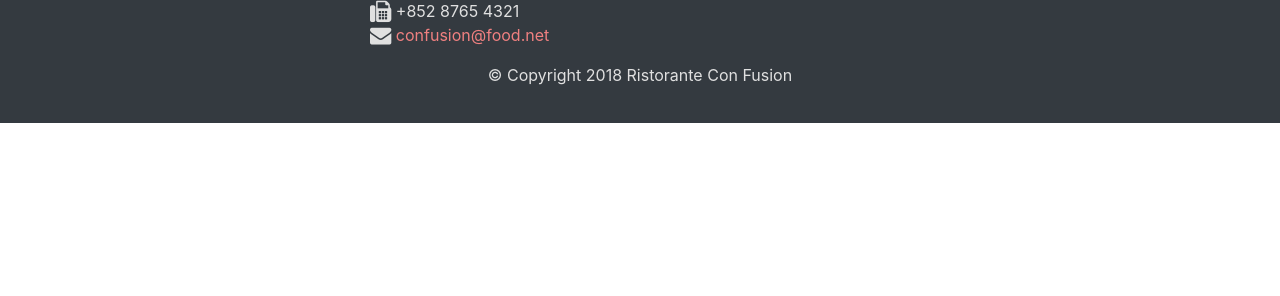
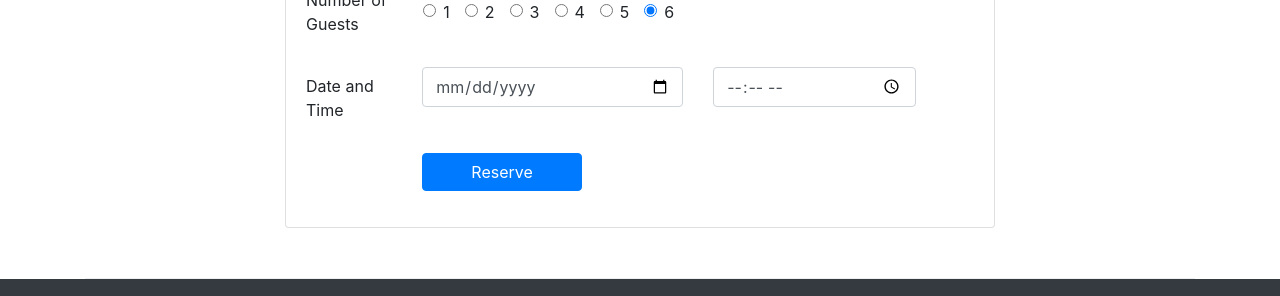
Before and after one commit to Aitfakirali/ConFusion, a website: page index.html in a window 1280 px wide. Shown: the part 1683-1979 px from the top of the page. Before the commit the page ends 1806 px from the top, so only its background shows below. Drawn offline with nearby package versions, Linux system fonts and the light colour scheme.

Commit message:
assignment 2

```diff
--- a/index.html
+++ b/index.html
@@ -18,6 +18,42 @@
       href="node_modules/bootstrap-social/bootstrap-social.css"
     />
     <link rel="stylesheet" href="css/styles.css" />
+    <style>
+      a {
+        color: lightcoral;
+      }
+
+      a:hover {
+        color: #9575cd;
+        text-decoration: none;
+      }
+
+      .flex {
+        display: flex;
+        align-items: flex-start;
+        justify-content: space-around;
+      }
+
+      .link {
+        display: flex;
+        align-items: center;
+        justify-content: center;
+      }
+
+      .navbar-dark {
+        background: #805ac2;
+      }
+
+      .nav-link {
+        display: flex;
+        align-items: center;
+        justify-content: flex-start;
+      }
+      .nav-link > span {
+        font-size: 1.5rem;
+        margin-right: 0.3rem;
+      }
+    </style>
   </head>
 
   <body>
@@ -74,8 +110,13 @@
               your culinary senses!
             </p>
           </div>
-          <div class="col-12 col-sm align-self-center">
-            <img src="img/logo.png" class="img-fluid" alt=""">
+          <div class="col-12 col-sm-6 col-md-3 align-self-center">
+            <img src="img/logo.png" class="img-fluid" alt="" />
+          </div>
+          <div class="col-12 col-sm-6 col-md-3 align-self-center">
+            <a class="btn btn-block btn-warning text-dark" href="#reservation"
+              >Reserve Table</a
+            >
           </div>
         </div>
       </div>
@@ -118,10 +159,12 @@
             <img
               src="img/buffet.png"
               alt="buffet"
-              class="d-flex mr-3 img-thumbnail align-self-center"
+              class="d-flex ml-3 order-last img-thumbnail align-self-center"
             />
-            <div class="media-body">
-              <h2 class="mt-0">Weekend Grand Buffet</h2>
+            <div class="media-body order-first">
+              <h2 class="mt-0">
+                Weekend Grand Buffet <span class="badge badge-danger">NEW</span>
+              </h2>
               <p>
                 Featuring mouthwatering combinations with a choice of five
                 different salads, six enticing appetizers, six main entrees and
@@ -153,6 +196,130 @@
                 world, he specializes in creating mouthwatering Indo-Italian
                 fusion experiences.
               </p>
+            </div>
+          </div>
+        </div>
+      </div>
+      <div class="row row-content align-items-center" id="reservation">
+        <div class="col col-md-8 m-auto">
+          <div class="card">
+            <h3 class="card-header bg-warning fw-bold text-white">
+              Reserve a Table
+            </h3>
+            <div class="card-body">
+              <form>
+                <div class="form-group row align-items-center mb-4">
+                  <p class="col-12 col-sm-2 col-form-label">Number of Guests</p>
+                  <div class="form-check col-auto ml-3">
+                    <input
+                      class="form-check-input"
+                      type="radio"
+                      name="gridRadios"
+                      id="gridRadios1"
+                      value="1"
+                      checked
+                    />
+                    <label class="form-check-label" for="gridRadios1">
+                      1
+                    </label>
+                  </div>
+                  <div class="form-check col-auto">
+                    <input
+                      class="form-check-input"
+                      type="radio"
+                      name="gridRadios"
+                      id="gridRadios1"
+                      value="2"
+                      checked
+                    />
+                    <label class="form-check-label" for="gridRadios1">
+                      2
+                    </label>
+                  </div>
+                  <div class="form-check col-auto">
+                    <input
+                      class="form-check-input"
+                      type="radio"
+                      name="gridRadios"
+                      id="gridRadios1"
+                      value="3"
+                      checked
+                    />
+                    <label class="form-check-label" for="gridRadios1">
+                      3
+                    </label>
+                  </div>
+                  <div class="form-check col-auto">
+                    <input
+                      class="form-check-input"
+                      type="radio"
+                      name="gridRadios"
+                      id="gridRadios1"
+                      value="4"
+                      checked
+                    />
+                    <label class="form-check-label" for="gridRadios1">
+                      4
+                    </label>
+                  </div>
+                  <div class="form-check col-auto">
+                    <input
+                      class="form-check-input"
+                      type="radio"
+                      name="gridRadios"
+                      id="gridRadios1"
+                      value="5"
+                      checked
+                    />
+                    <label class="form-check-label" for="gridRadios1">
+                      5
+                    </label>
+                  </div>
+                  <div class="form-check col-auto">
+                    <input
+                      class="form-check-input"
+                      type="radio"
+                      name="gridRadios"
+                      id="gridRadios1"
+                      value="6"
+                      checked
+                    />
+                    <label class="form-check-label" for="gridRadios1">
+                      6
+                    </label>
+                  </div>
+                </div>
+                <div class="form-group row mb-4">
+                  <label for="datetime" class="col-12 col-md-2 col-form-label"
+                    >Date and Time</label
+                  >
+                  <div class="col-12 col-md-5">
+                    <input
+                      type="date"
+                      class="form-control"
+                      name="date"
+                      id="date"
+                      placeholder="Date"
+                    />
+                  </div>
+                  <div class="col-12 col-md-4">
+                    <input
+                      type="time"
+                      class="form-control"
+                      name="datetime"
+                      id="datetime"
+                      placeholder="Time"
+                    />
+                  </div>
+                </div>
+                <div class="form-group row">
+                  <div class="offset-md-2 col-md-10">
+                    <button type="submit" class="btn btn-primary px-5">
+                      Reserve
+                    </button>
+                  </div>
+                </div>
+              </form>
             </div>
           </div>
         </div>
```
Also changed, not shown: screencapture-localhost-3000-index-html-2021-11-20-00_05_46.png (added), screencapture-localhost-3000-index-html-2021-11-20-00_06_37.png (added).
